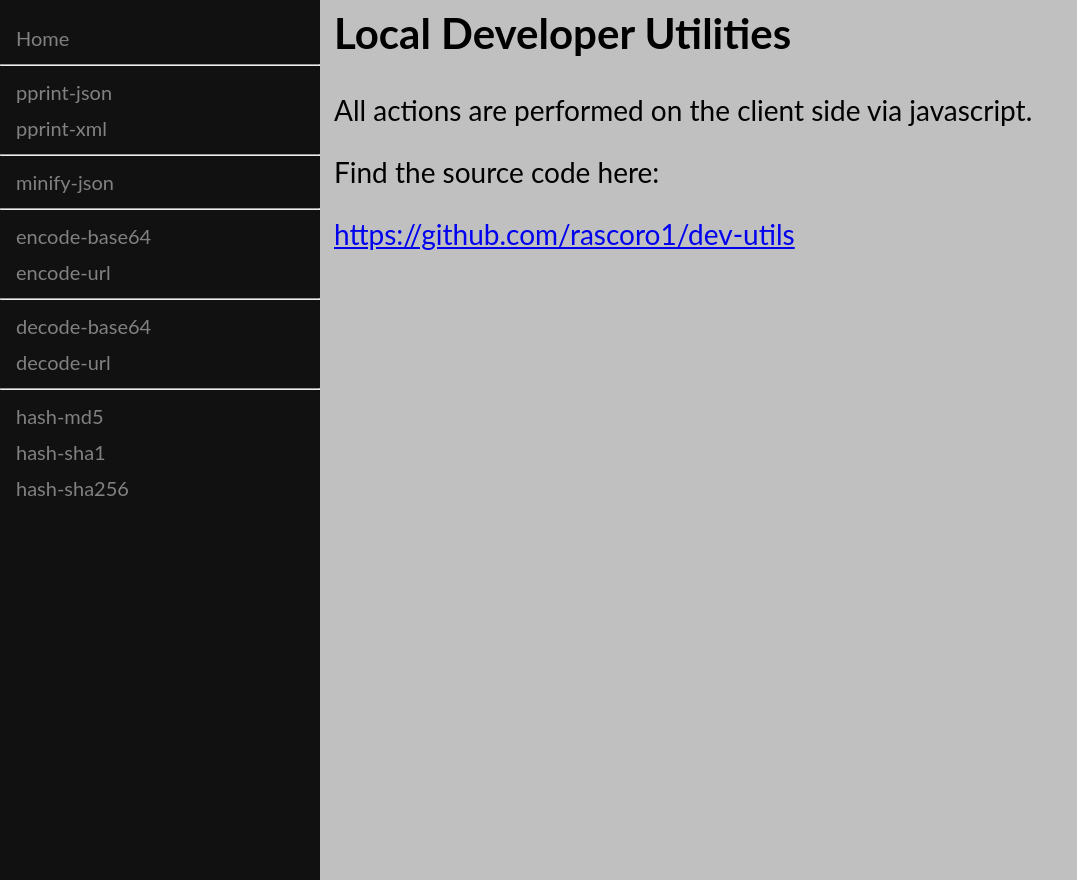
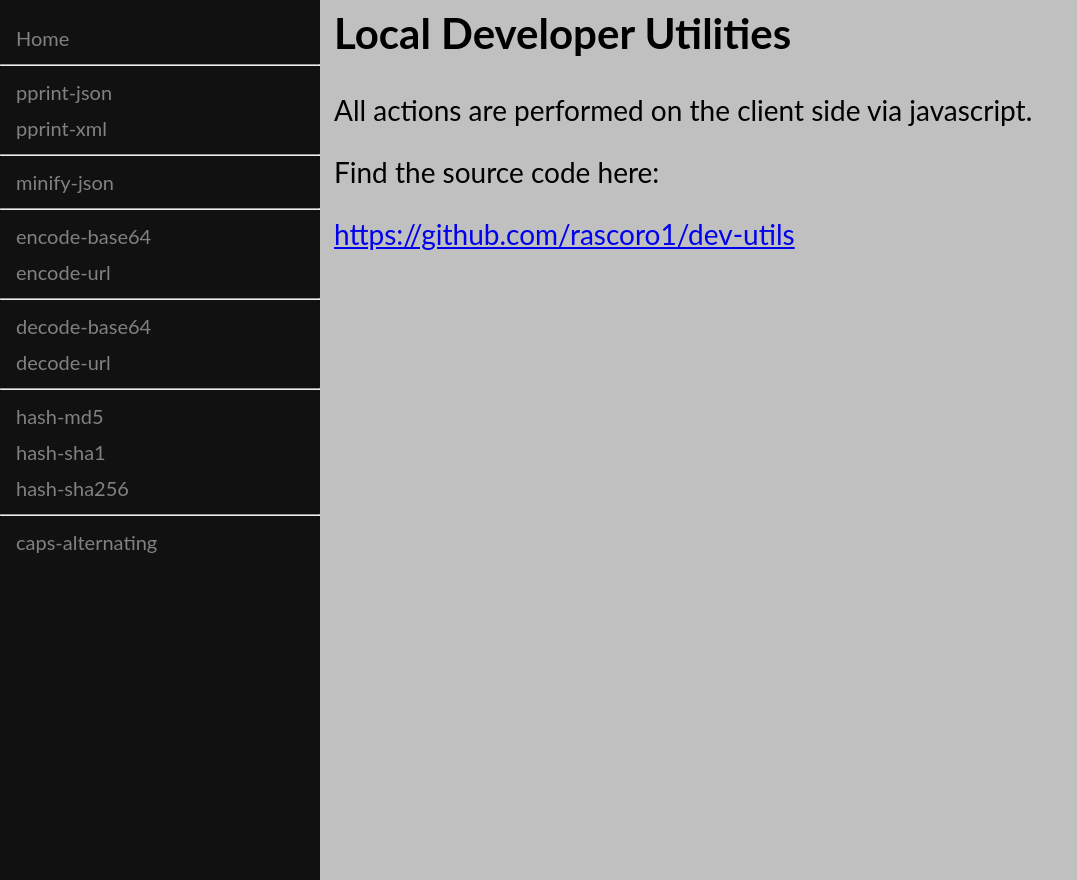
Before and after one commit to AndrewCopeland/dev-utils, a Flask app: page / in a window 1280 px wide. Shown: the whole page, without its empty margins (0-1077 px from the left). Run offline with Flask 2, Linux system fonts and the light colour scheme.

Commit message:
Add alterning caps section (#10)
Co-authored-by: rascoro1 <andcope1995@gmail.com>

```diff
--- a/serve.py
+++ b/serve.py
@@ -82,6 +82,13 @@ def hash_sha256():
     js_file = "hash-sha256.js"
     return render_template('input-output.html', input_message=input_message, output_message=output_message, js_file=js_file)
 
+@app.route("/caps/alternating")
+def caps_alternating():
+    input_message = "copy string into text area:"
+    output_message = "alternating caps string:"
+    js_file = "caps-alternating.js"
+    return render_template('input-output.html', input_message=input_message, output_message=output_message, js_file=js_file)
+
 # run the application
 if __name__ == "__main__":
     app.run(debug=True, host="0.0.0.0")
--- a/templates/index.html
+++ b/templates/index.html
@@ -22,6 +22,8 @@
         <a href="/hash/md5">hash-md5</a>
         <a href="/hash/sha1">hash-sha1</a>
         <a href="/hash/sha256">hash-sha256</a>
+        <hr>
+        <a href="/caps/alternating">caps-alternating</a>
     </div>
     <div class="main">
       <h2>Local Developer Utilities</h2>
--- a/templates/input-output.html
+++ b/templates/input-output.html
@@ -22,7 +22,8 @@
         <a href="/hash/md5">hash-md5</a>
         <a href="/hash/sha1">hash-sha1</a>
         <a href="/hash/sha256">hash-sha256</a>
-
+        <hr>
+        <a href="/caps/alternating">caps-alternating</a>
     </div>
     <div class="main">
         <h3>{{ input_message }}</h3>
```
Also changed, not shown: static/caps-alternating.js (added, +13 -0 lines).
